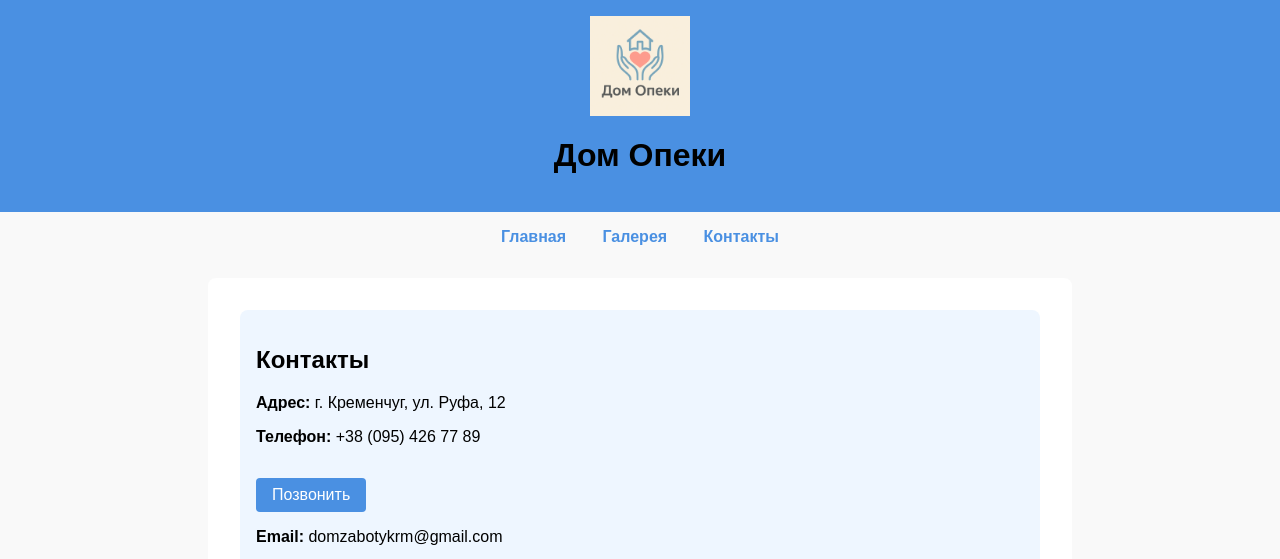
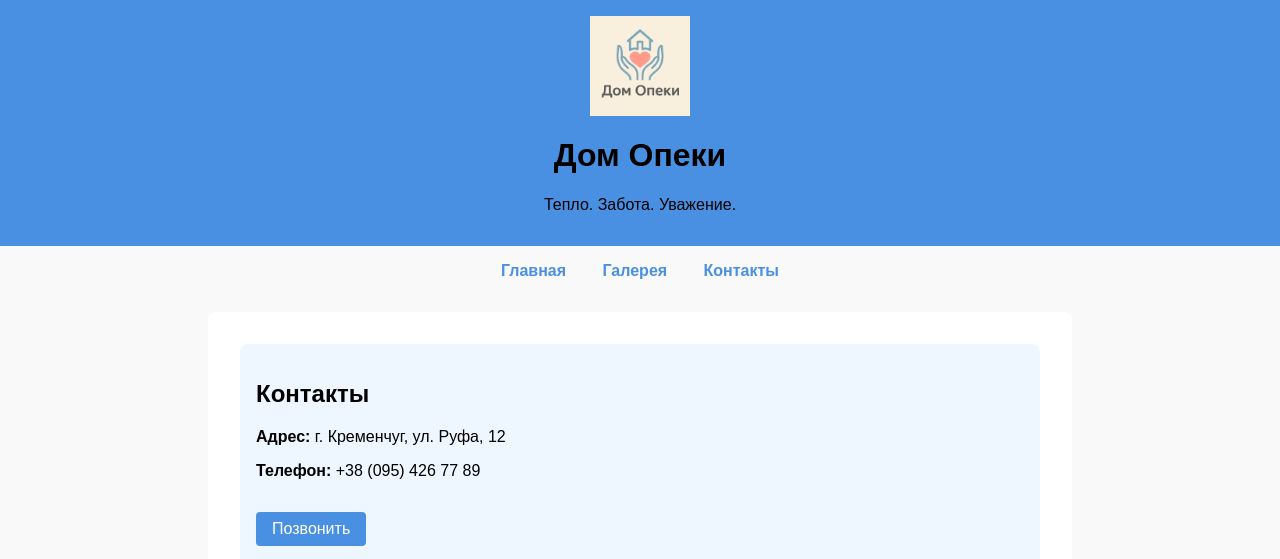
Before and after one commit to domopeki/domopeki.github.io, a plain HTML site: page contacts.html in a window 1280 px wide. Shown: the top 559 px of the page. Drawn offline with Linux system fonts and the light colour scheme.

Commit message:
Update contacts.html

```diff
--- a/contacts.html
+++ b/contacts.html
@@ -26,7 +26,7 @@
   <header>
  <img src="logo.png" alt="Логотип" class="logo">
     <h1>Дом Опеки</h1>
-
+   <p>Тепло. Забота. Уважение.</p>
   </header>
 
   <nav>
```
